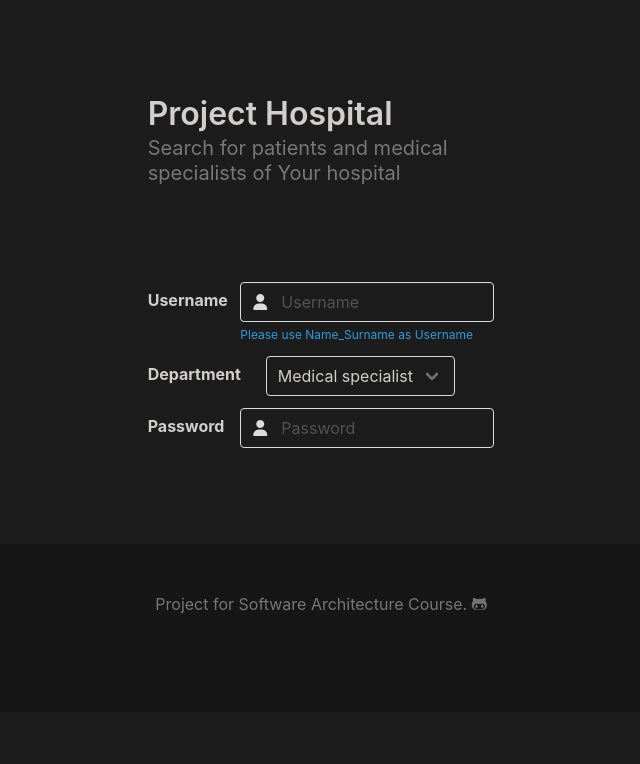
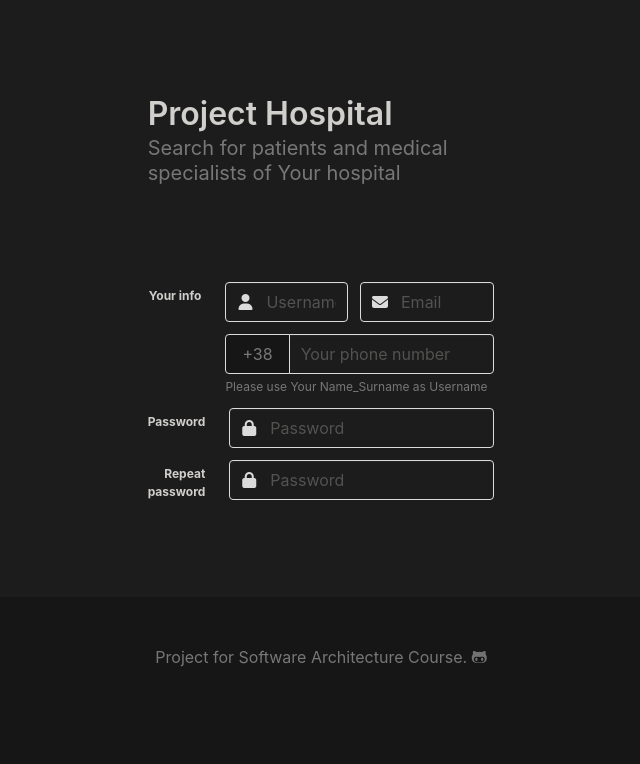
Before and after one commit to romanyshyn-natalia/Microservice-Architecture-Project, a Flask app: page /register in a window 1280 px wide. Shown: the top 764 px of the page, without its empty margins (319-959 px from the left). Run offline with Flask 2, Linux system fonts and the light colour scheme; some libraries are stand-ins or nearby versions.

Commit message:
Foxed two pages

```diff
--- a/website/app.py
+++ b/website/app.py
@@ -5,30 +5,30 @@ app = Flask(__name__, template_folder='templates', static_folder='static')
 
 
 @app.route("/register", methods=["GET","POST"])
-def register():
+def register_page():
     # TODO:
     return render_template('register.html')
 
 
 @app.route("/login")
-def login():
+def login_page():
     return render_template('login.html')
 
 
-@app.route("/home")
-def home():
+@app.route("/")
+def home_page():
     # Search patients: GET (name, surname) (id) -> data
     # Search doctors: GET (name, surname) (id) -> data
     return ""
 
 
 @app.route("/patients")
-def patients():
+def patients_page():
     return ""
 
 
 @app.route("/doctors")
-def doctors():
+def doctors_page():
     return ""
 
 
--- a/website/templates/register.html
+++ b/website/templates/register.html
@@ -22,86 +22,80 @@
             <section class="section">
 
                 <div class="field is-horizontal">
-                    <div class="columns">
-                        <div class="column is-one-quarter">
-                            <div class="field-label is-normal">
-                                <label class="label">Username</label>
+                    <div class="field-label is-small">
+                        <label class="label">Your info</label>
                     </div>
-                        </div>
-                        <div class="column">
                     <div class="field-body">
                         <div class="field">
-                                    <div class="control is-expanded has-icons-left">
+                            <p class="control is-expanded has-icons-left">
                                 <input class="input" type="text" placeholder="Username">
                                 <span class="icon is-small is-left">
           <i class="fas fa-user"></i>
         </span>
+                            </p>
                         </div>
-                                    <p class="help is-info">
-                                        Please use Name_Surname as Username
+                        <div class="field">
+                            <p class="control is-expanded has-icons-left has-icons-right">
+                                <input class="input" type="email" placeholder="Email">
+                                <span class="icon is-small is-left">
+          <i class="fas fa-envelope"></i>
+        </span>
+
                             </p>
                         </div>
                     </div>
                 </div>
 
+
+                <div class="field is-horizontal">
+                    <div class="field-label"></div>
+                    <div class="field-body">
+                        <div class="field is-expanded">
+                            <div class="field has-addons">
+                                <p class="control">
+                                    <a class="button is-static">
+                                        +38
+                                    </a>
+                                </p>
+                                <p class="control is-expanded">
+                                    <input class="input" type="tel" placeholder="Your phone number">
+                                </p>
+                            </div>
+                            <p class="help">Please use Your Name_Surname as Username</p>
+                        </div>
+                    </div>
                 </div>
 
-
+                <div class="field is-horizontal">
+                    <div class="field-label is-small">
+                        <label class="label">Password</label>
                     </div>
-
-
-                <div class="field is-horizontal">
-                    <div class="columns">
-                        <div class="column is-one-quarter">
-                            <div class="field-label is-normal">
-                                <label class="label">Department</label>
-                            </div>
-                        </div>
-                        <div class="column is-offset-1">
                     <div class="field-body">
                         <div class="field">
-                                    <div class="control is-expanded">
-
-                                        <div class="select">
-                                            <select>
-                                                <option>Medical specialist</option>
-                                                <option>Hospital worker</option>
-                                                <option>Medical student</option>
-                                            </select>
-                                        </div>
+                            <div class="control  has-icons-left">
+                                <input class="input" type="text" placeholder="Password">
+                                <span class="icon is-small is-left">
+          <i class="fas fa-lock"></i>
+        </span>
                             </div>
                         </div>
                     </div>
                 </div>
 
+                <div class="field is-horizontal">
+                    <div class="field-label is-small">
+                        <label class="label">Repeat password</label>
                     </div>
-
-
-                </div>
-
-                <div class="field is-horizontal">
-                    <div class="columns">
-                        <div class="column is-one-quarter">
-                            <div class="field-label is-normal">
-                                <label class="label">Password</label>
-                            </div>
-                        </div>
-
-                        <div class="column">
                     <div class="field-body">
                         <div class="field">
-                                    <div class="control is-expanded has-icons-left">
+                            <div class="control  has-icons-left">
                                 <input class="input" type="text" placeholder="Password">
                                 <span class="icon is-small is-left">
-          <i class="fas fa-user"></i>
+          <i class="fas fa-lock"></i>
         </span>
                             </div>
                         </div>
                     </div>
-                        </div>
-                    </div>
-
-
                 </div>
 
 
```
Also changed, not shown: website/templates/login.html (+0 -20 lines). Lines whose indentation alone changed are shown as unchanged.
